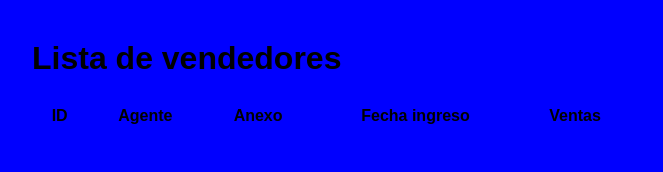
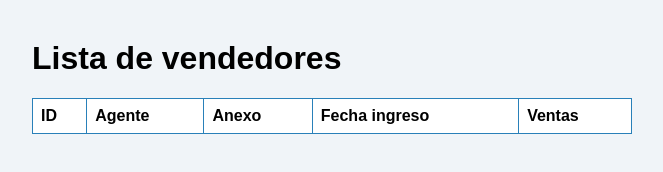
Before and after one commit to antoxis79/panel-callcenter, a plain HTML site: page nginx/html/index.html in a window 1280 px wide. Shown: the whole page, without its empty margins (8-671 px from the left). Drawn offline with Linux system fonts and the light colour scheme; no server answers.

Commit message:
nuevo css

```diff
--- a/nginx/html/styles.css
+++ b/nginx/html/styles.css
@@ -1,15 +1,17 @@
 body {
-    font-family: Arial;
+    font-family: Arial, sans-serif; /* Agregamos sans-serif como respaldo */
     margin: 40px;
-    background-color: blue;
+    background-color: #f0f4f8; /* Un azul muy claro o gris para que no canse la vista */
 }
 
 table {
     border-collapse: collapse;
     width: 600px;
+    background-color: white; /* Para que la tabla resalte sobre el fondo */
 }
 
 th, td {
-    border: 1px solid blue;
+    border: 1px solid #2980b9; /* Un azul más elegante */
     padding: 8px;
+    text-align: left; /* Alineación estándar */
 }
```
